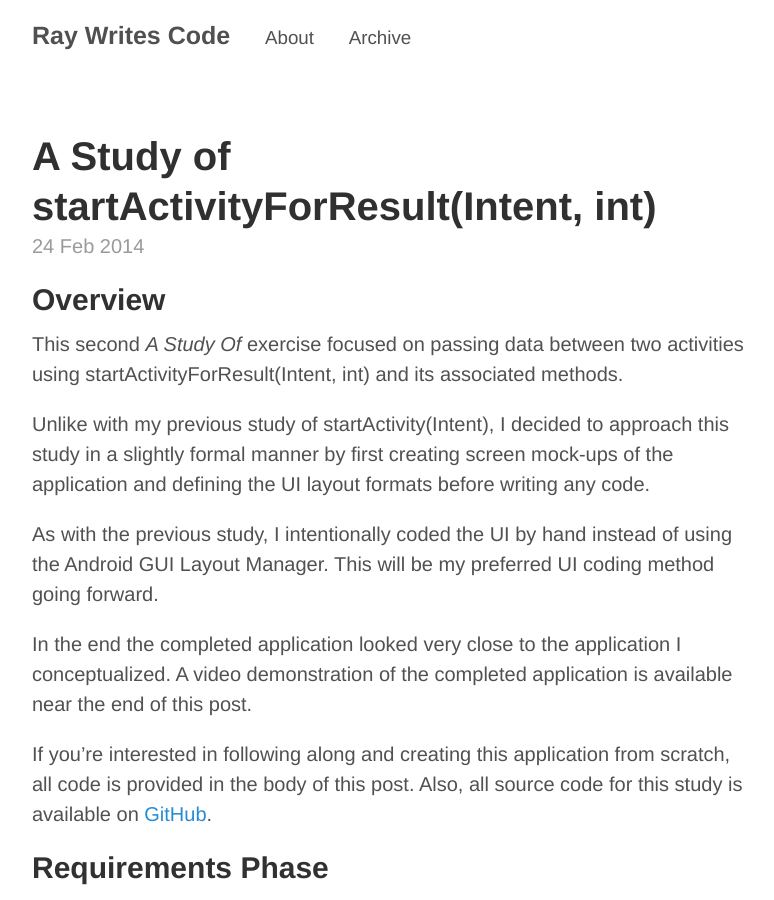
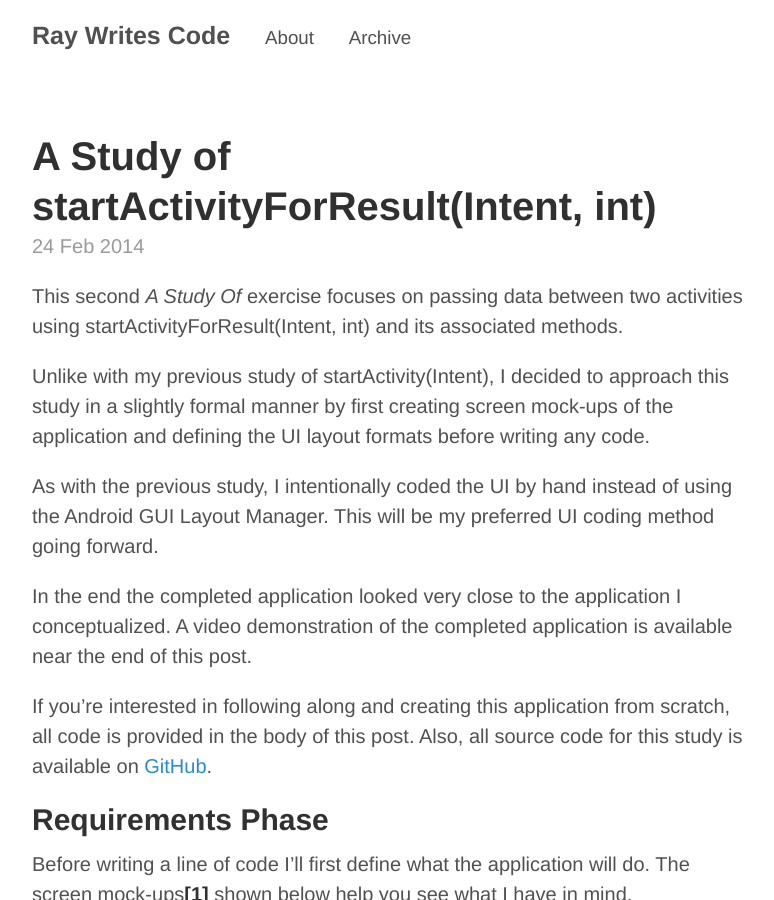
Before and after one commit to raywritescode/raywritescode.github.io, a Jekyll site: the page built from _posts/2014-02-24-study-of-startactivity-2.md, in a window 1280 px wide and 900 px high. Shown: the whole window, without its empty margins (248-1022 px from the left). Built offline with Jekyll 4.4.1, drawn with Linux system fonts in a browser that asks for light colours; Markdown is read by kramdown in place of the engine named in the settings; comment, search, counter and statistics services are not loaded.

Commit message:
study-of-startactivyt-2.md - Removed heading Objective.

```diff
--- a/_posts/2014-02-24-study-of-startactivity-2.md
+++ b/_posts/2014-02-24-study-of-startactivity-2.md
@@ -5,9 +5,7 @@ permalink: study-of-startactivity-2
 comments: True
 ---
 
-## Overview
-
-This second *A Study Of* exercise focused on passing data between two activities using startActivityForResult(Intent, int) and its associated methods.
+This second *A Study Of* exercise focuses on passing data between two activities using startActivityForResult(Intent, int) and its associated methods.
 
 Unlike with my previous study of startActivity(Intent), I decided to approach this study in a slightly formal manner by first creating screen mock-ups of the application and defining the UI layout formats before writing any code.
 
```
